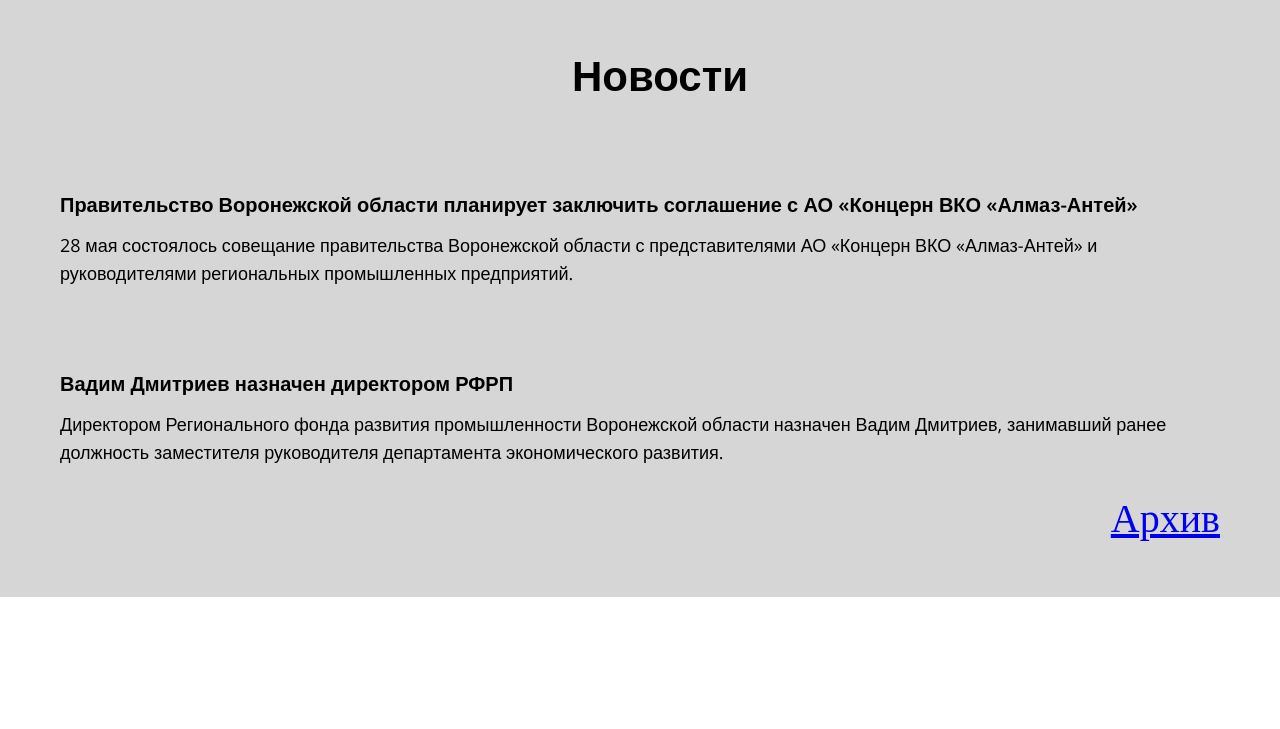
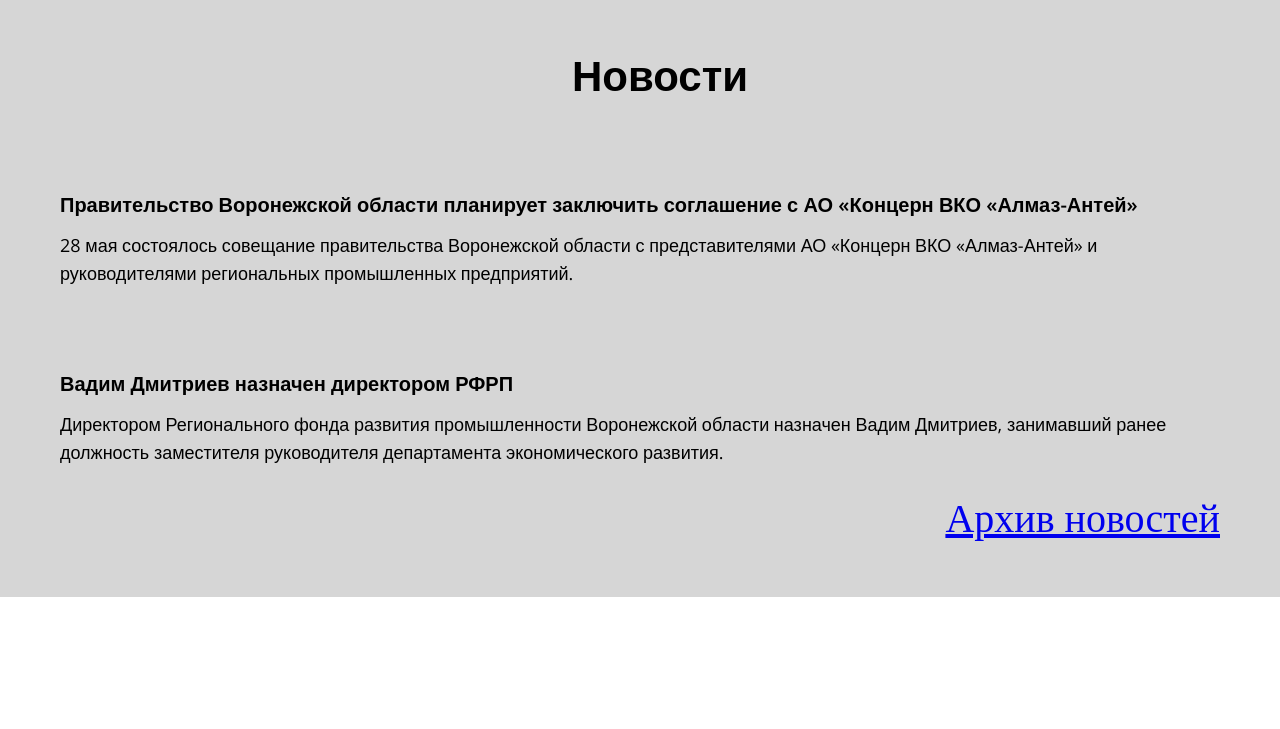
Before and after one commit to Tkach136/frpv.ru, a Django app: page / in a window 1280 px wide. Shown: the part 801-1530 px from the top of the page. Run offline with Django 3.2, Linux system fonts and the light colour scheme; some libraries are stand-ins or nearby versions.

Commit message:
no metter

```diff
--- a/project/frpv/templates/frpv/index.html
+++ b/project/frpv/templates/frpv/index.html
@@ -29,7 +29,7 @@
                     <ul class="t228__list ">
                         <li class="t228__list_item"><a class="t-menu__link-item" href="#fond" style="color:#ffffff;font-weight:600;" data-menu-item-number="1">О ФОНДЕ</a></li>
                         <li class="t228__list_item"><a class="t-menu__link-item" href="" style="color:#ffffff;font-weight:600;" data-menu-item-number="2">УСЛУГИ</a></li>
-                        <li class="t228__list_item"><a class="t-menu__link-item" href="" style="color:#ffffff;font-weight:600;" data-menu-item-number="3">НОВОСТИ</a></li>
+                        <li class="t228__list_item"><a class="t-menu__link-item" href="#news" style="color:#ffffff;font-weight:600;" data-menu-item-number="3">НОВОСТИ</a></li>
                         <li class="t228__list_item"><a class="t-menu__link-item" href="{% url 'frpv:navigator' %}" style="color:#ffffff;font-weight:600;" data-menu-item-number="3">БИЗНЕС-НАВИГАТОР</a></li>
                         <li class="t228__list_item"><a class="t-menu__link-item" href="#contacts" style="color:#ffffff;font-weight:600;" data-menu-item-number="3">КОНТАКТЫ</a></li>
                     </ul>
@@ -148,7 +148,7 @@ $(document).ready(function() { t446_setBg('38921750');
 
 
 
-
+            <a name="news" style='font-size:0'></a>
 
             <div class="t508" style="background-color:#d6d6d6;"  >
                 <div class="t-section__container t-container">
@@ -193,7 +193,7 @@ $(document).ready(function() { t446_setBg('38921750');
                         </div>
 
                     </div>
-                    <div ><a style="float: right; font-size: 40px;" href="{% url 'frpv:archive' %}">Архив </a></div>
+                    <div ><a style="float: right; font-size: 40px;" href="{% url 'frpv:archive' %}">Архив новостей</a></div>
 
                 <div class="t-clear t508__separator" style=""></div>
 
```
Also changed, not shown: project/db.sqlite3, 1 other file.
